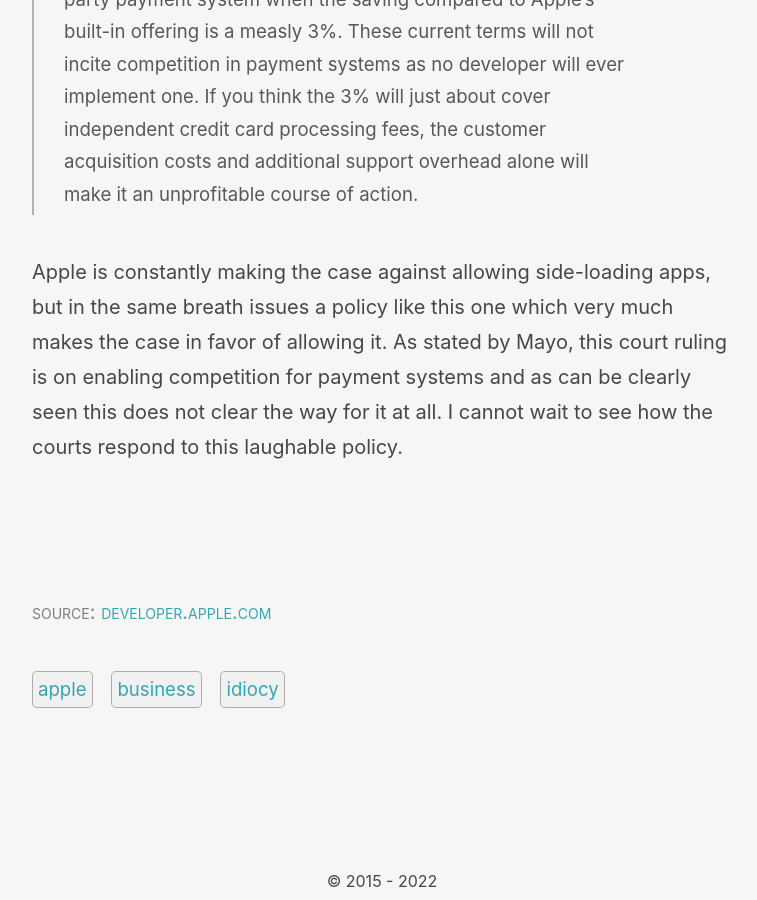
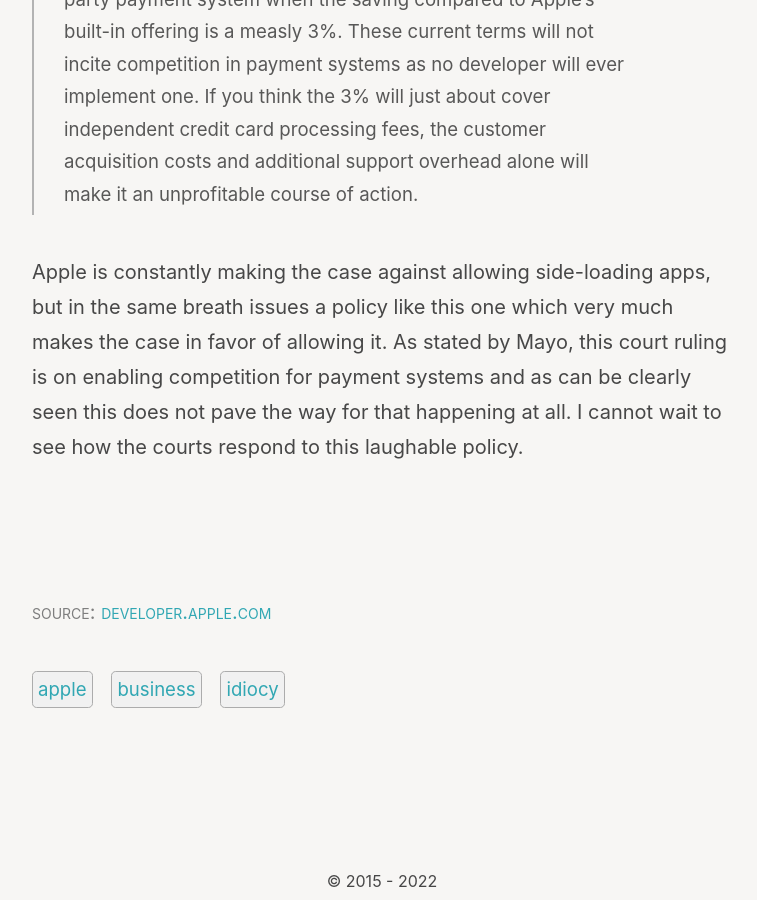
Before and after one commit to wertercatt/tooters, a Jekyll site: the page built from _posts/2022-02-06-distributing-dating-apps-in-the-netherlands.md, in a window 1280 px wide and 900 px high, scrolled down 1587 px. Shown: the whole window, without its empty margins (258-1015 px from the left). Built offline with Jekyll 4.4.1, drawn with Linux system fonts in a browser that asks for light colours.

Commit message:
Update 2022-02-06-distributing-dating-apps-in-the-netherlands.md

```diff
--- a/_posts/2022-02-06-distributing-dating-apps-in-the-netherlands.md
+++ b/_posts/2022-02-06-distributing-dating-apps-in-the-netherlands.md
@@ -19,4 +19,4 @@
 >
 >I can only assume this is just the first bout in many rounds of back-and-forth over terms, that will be replicated and reproduced on a global scale eventually. This court ruling is on enabling competition for in-app payment systems, rather than the general monopoly of mobile app stores. However, the two are obviously inextricably linked. No one is going to use a third-party payment system when the saving compared to Apple’s built-in offering is a measly 3%. These current terms will not incite competition in payment systems as no developer will ever implement one. If you think the 3% will just about cover independent credit card processing fees, the customer acquisition costs and additional support overhead alone will make it an unprofitable course of action.
 
-Apple is constantly making the case against allowing side-loading apps, but in the same breath issues a policy like this one which very much makes the case in favor of allowing it. As stated by Mayo, this court ruling is on enabling competition for payment systems and as can be clearly seen this does not clear the way for it at all. I cannot wait to see how the courts respond to this laughable policy.
+Apple is constantly making the case against allowing side-loading apps, but in the same breath issues a policy like this one which very much makes the case in favor of allowing it. As stated by Mayo, this court ruling is on enabling competition for payment systems and as can be clearly seen this does not pave the way for that happening at all. I cannot wait to see how the courts respond to this laughable policy.
```
